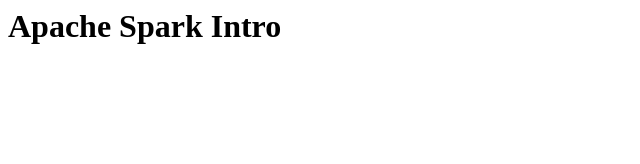
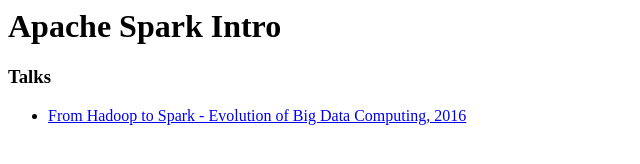
Before and after one commit to piotrszul/spark-intro, a plain HTML site: page index.html in a window 1280 px wide. Shown: the whole page, without its empty margins (0-640 px from the left). Drawn offline with Linux system fonts and the light colour scheme.

Commit message:
Added link to talks

```diff
--- a/index.html
+++ b/index.html
@@ -1,4 +1,7 @@
 <body>
 <h1>Apache Spark Intro</h1>
-
+<h3>Talks</h3>
+<ul>
+	<li><a href="talks/From_Spark_to_Hadoop-Meetup-2016.pdf">From Hadoop to Spark - Evolution of Big Data Computing, 2016</a></li>
+<ul>
 </body>
```
